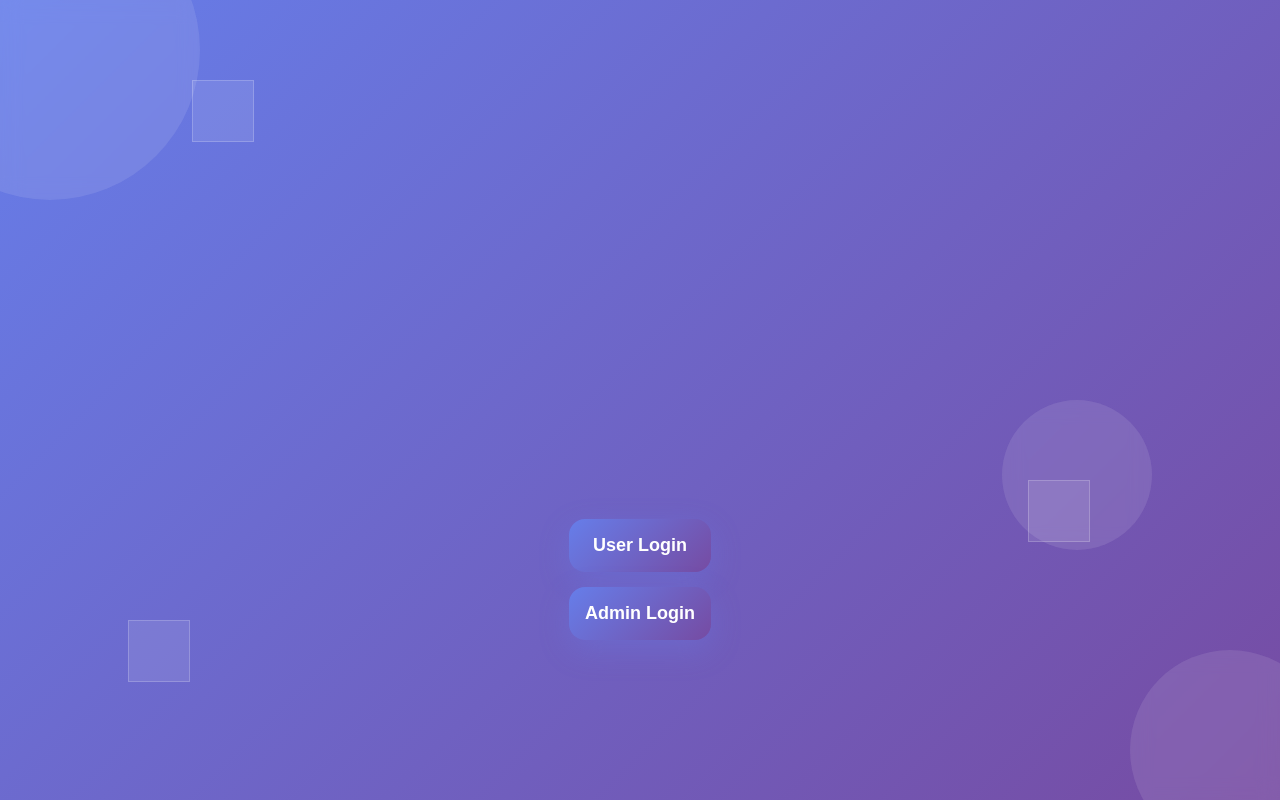
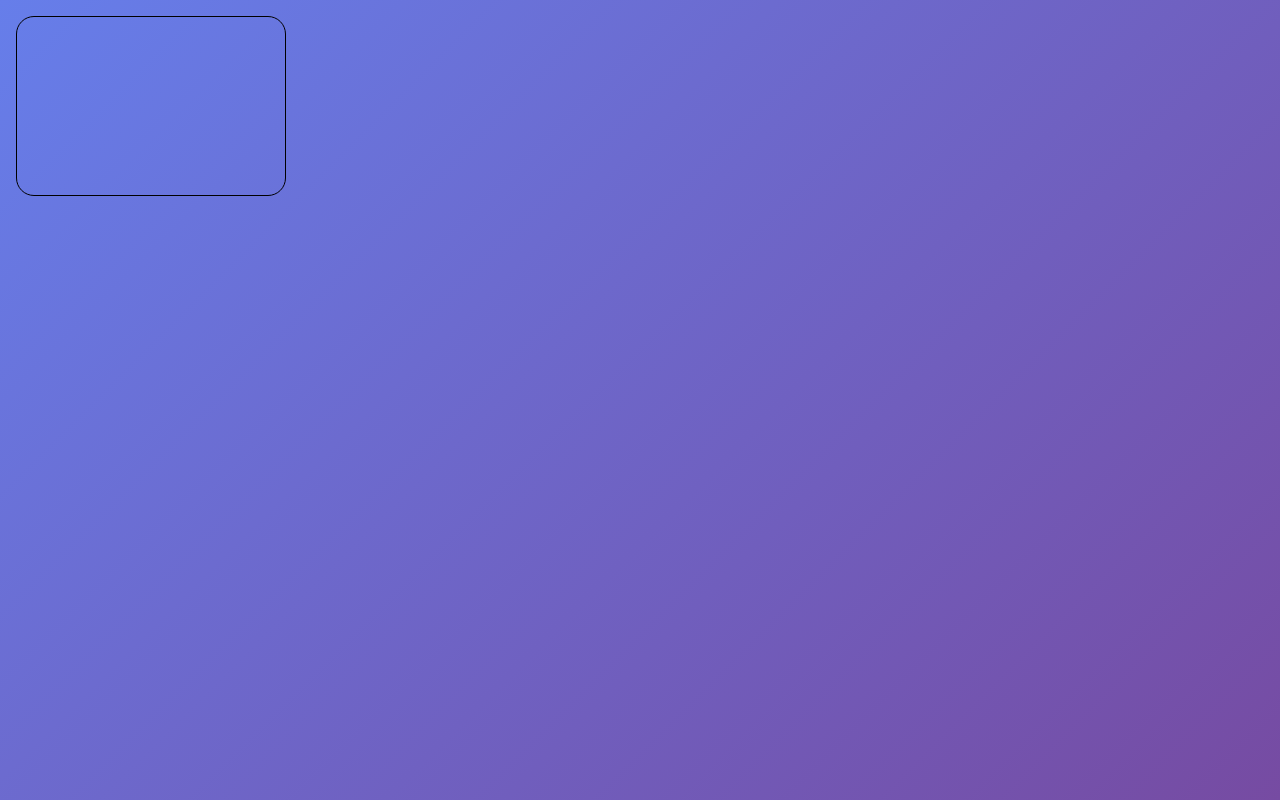
Before and after one commit to deveshdubey18/Gym-Administration-application, a React (Vite) app: page / in a window 1280 px wide. Built offline with nearby package versions, Linux system fonts and the light colour scheme.

Commit message:
removed unnecessary background animations

```diff
--- a/src/AdminLogin.css
+++ b/src/AdminLogin.css
@@ -8,96 +8,7 @@ body {
   font-family: "Segoe UI", Tahoma, Geneva, Verdana, sans-serif;
 }
 
-.login-container {
-  min-height: 100vh;
-  display: flex;
-  align-items: center;
-  justify-content: center;
-  background: linear-gradient(135deg, #667eea 0%, #764ba2 100%);
-  overflow: hidden;
-  position: relative;
-  padding: 20px;
-}
 
-/* Animated background spheres */
-.bg-sphere {
-  position: absolute;
-  border-radius: 50%;
-  background: rgba(255, 255, 255, 0.1);
-  backdrop-filter: blur(10px);
-  animation: float 20s infinite ease-in-out;
-}
-
-.sphere-1 {
-  width: 300px;
-  height: 300px;
-  top: -100px;
-  left: -100px;
-  animation-delay: 0s;
-}
-
-.sphere-2 {
-  width: 200px;
-  height: 200px;
-  bottom: -50px;
-  right: -50px;
-  animation-delay: 7s;
-}
-
-.sphere-3 {
-  width: 150px;
-  height: 150px;
-  top: 50%;
-  right: 10%;
-  animation-delay: 14s;
-}
-
-/* 3D Floating cubes */
-.cube {
-  position: absolute;
-  width: 60px;
-  height: 60px;
-  transform-style: preserve-3d;
-  animation: rotateCube 15s infinite linear;
-}
-
-.cube::before,
-.cube::after {
-  content: "";
-  position: absolute;
-  width: 100%;
-  height: 100%;
-  background: rgba(255, 255, 255, 0.1);
-  border: 1px solid rgba(255, 255, 255, 0.2);
-}
-
-.cube::before {
-  transform: rotateY(0deg) translateZ(30px);
-}
-
-.cube::after {
-  transform: rotateY(90deg) translateZ(30px);
-}
-
-.cube-1 {
-  top: 10%;
-  left: 15%;
-  animation-duration: 20s;
-}
-
-.cube-2 {
-  bottom: 15%;
-  left: 10%;
-  animation-duration: 25s;
-  animation-delay: 5s;
-}
-
-.cube-3 {
-  top: 60%;
-  right: 15%;
-  animation-duration: 18s;
-  animation-delay: 10s;
-}
 
 /* Login Card */
 .login-card {
@@ -374,30 +285,7 @@ body {
   }
 }
 
-@keyframes float {
-  0%,
-  100% {
-    transform: translateY(0) translateX(0);
-  }
-  25% {
-    transform: translateY(-30px) translateX(20px);
-  }
-  50% {
-    transform: translateY(-60px) translateX(0);
-  }
-  75% {
-    transform: translateY(-30px) translateX(-20px);
-  }
-}
 
-@keyframes rotateCube {
-  0% {
-    transform: rotateX(0deg) rotateY(0deg);
-  }
-  100% {
-    transform: rotateX(360deg) rotateY(360deg);
-  }
-}
 
 @keyframes iconPulse {
   0%,
@@ -440,14 +328,7 @@ body {
     height: 35px;
   }
 
-  .bg-sphere {
-    display: none;
-  }
 
-  .cube {
-    width: 40px;
-    height: 40px;
-  }
 }
 
 @media (max-width: 480px) {
@@ -479,9 +360,7 @@ body {
     align-items: flex-start;
   }
 
-  .cube {
-    display: none;
-  }
+
 }
 
 @media (max-width: 360px) {
--- a/src/AdminLogin.jsx
+++ b/src/AdminLogin.jsx
@@ -22,15 +22,6 @@ function AdminLogin() {
   return (
     <>
       <div className="login-container">
-        {/* Animated background elements */}
-        <div className="bg-sphere sphere-1"></div>
-        <div className="bg-sphere sphere-2"></div>
-        <div className="bg-sphere sphere-3"></div>
-
-        {/* Floating cubes */}
-        <div className="cube cube-1"></div>
-        <div className="cube cube-2"></div>
-        <div className="cube cube-3"></div>
 
         <div className="login-card">
           <div className="card-glow"></div>
--- a/src/App.jsx
+++ b/src/App.jsx
@@ -3,6 +3,7 @@ import LoginPage from './LoginPage';
 import { BrowserRouter, Routes, Route } from "react-router-dom";
 import UserLogin from './UserLogin';
 import AdminDashboard from './AdminDashboard';
+import MainPage from './MainPage';
 
 
 function App() {
@@ -13,7 +14,8 @@ function App() {
 
      <BrowserRouter>
       <Routes>
-        <Route path="/" element={<LoginPage />} />
+        <Route path='/' element={<MainPage />} />
+        <Route path="/LoginPage" element={<LoginPage />} />
         <Route path="/AdminLogin" element={<AdminLogin />} />
         <Route path="/UserLogin" element={<UserLogin />} />
         <Route path='/AdminDashboard' element={<AdminDashboard />} />
--- a/src/LoginPage.css
+++ b/src/LoginPage.css
@@ -9,6 +9,8 @@ body {
 }
 
 .login-container {
+  justify-content: center;
+  align-items: end;
   min-height: 100vh;
   display: flex;
   background: linear-gradient(135deg, #667eea 0%, #764ba2 100%);
@@ -17,90 +19,11 @@ body {
   padding: 20px;
 }
 
-/* Animated background spheres */
-.bg-sphere {
-  position: absolute;
-  border-radius: 50%;
-  background: rgba(255, 255, 255, 0.1);
-  backdrop-filter: blur(10px);
-  animation: float 20s infinite ease-in-out;
-}
-
-.sphere-1 {
-  width: 300px;
-  height: 300px;
-  top: -100px;
-  left: -100px;
-  animation-delay: 0s;
-}
-
-.sphere-2 {
-  width: 200px;
-  height: 200px;
-  bottom: -50px;
-  right: -50px;
-  animation-delay: 7s;
-}
-
-.sphere-3 {
-  width: 150px;
-  height: 150px;
-  top: 50%;
-  right: 10%;
-  animation-delay: 14s;
-}
-
-/* 3D Floating cubes */
-.cube {
-  position: absolute;
-  width: 60px;
-  height: 60px;
-  transform-style: preserve-3d;
-  animation: rotateCube 15s infinite linear;
-}
-
-.cube::before,
-.cube::after {
-  content: "";
-  position: absolute;
-  width: 100%;
-  height: 100%;
-  background: rgba(255, 255, 255, 0.1);
-  border: 1px solid rgba(255, 255, 255, 0.2);
-}
-
-.cube::before {
-  transform: rotateY(0deg) translateZ(30px);
-}
-
-.cube::after {
-  transform: rotateY(90deg) translateZ(30px);
-}
-
-.cube-1 {
-  top: 10%;
-  left: 15%;
-  animation-duration: 20s;
-}
-
-.cube-2 {
-  bottom: 15%;
-  left: 10%;
-  animation-duration: 25s;
-  animation-delay: 5s;
-}
-
-.cube-3 {
-  top: 60%;
-  right: 15%;
-  animation-duration: 18s;
-  animation-delay: 10s;
-}
-
 .btns-box {
+  margin-bottom: 40px;
   /* gap: 16px; */
   position: absolute;
-  bottom: 20%;
+  /* bottom: 20%; */
 }
 
 .btn {
@@ -122,6 +45,7 @@ body {
   position: relative;
   overflow: hidden;
   margin-top: 15px;
+
 }
 
 .btn::before {
--- a/src/LoginPage.jsx
+++ b/src/LoginPage.jsx
@@ -6,15 +6,6 @@ function LoginPage() {
   return (
     <>
       <div className="login-container">
-        {/* Animated background elements */}
-        <div className="bg-sphere sphere-1"></div>
-        <div className="bg-sphere sphere-2"></div>
-        <div className="bg-sphere sphere-3"></div>
-
-        {/* Floating cubes */}
-        <div className="cube cube-1"></div>
-        <div className="cube cube-2"></div>
-        <div className="cube cube-3"></div>
 
         <div className="btns-box">
           <button className="btn" onClick={() => navigate("./UserLogin")}>
--- /dev/null
+++ b/src/MainPage.css
@@ -0,0 +1,25 @@
+* {
+  margin: 0;
+  padding: 0;
+  box-sizing: border-box;
+}
+
+body {
+  font-family: "Segoe UI", Tahoma, Geneva, Verdana, sans-serif;
+}
+.main-page {
+  min-height: 100vh;
+  background: linear-gradient(135deg, #667eea 0%, #764ba2 100%);
+  display: flex;
+}
+
+.feature-box {
+  justify-self: center;
+  height: 180px;
+  width: 270px;
+  margin: 16px;
+  border: 1px solid black;
+  border-radius: 18px;
+
+  background: transparent;
+}
--- /dev/null
+++ b/src/MainPage.jsx
@@ -0,0 +1,11 @@
+import "./MainPage.css";
+
+function MainPage() {
+  return (
+    <div className="main-page">
+      <div className="feature-box"></div>
+    </div>
+  );
+}
+
+export default MainPage;
--- a/src/UserLogin.css
+++ b/src/UserLogin.css
@@ -19,85 +19,6 @@ body {
   padding: 20px;
 }
 
-/* Animated background spheres */
-.bg-sphere {
-  position: absolute;
-  border-radius: 50%;
-  background: rgba(255, 255, 255, 0.1);
-  backdrop-filter: blur(10px);
-  animation: float 20s infinite ease-in-out;
-}
-
-.sphere-1 {
-  width: 300px;
-  height: 300px;
-  top: -100px;
-  left: -100px;
-  animation-delay: 0s;
-}
-
-.sphere-2 {
-  width: 200px;
-  height: 200px;
-  bottom: -50px;
-  right: -50px;
-  animation-delay: 7s;
-}
-
-.sphere-3 {
-  width: 150px;
-  height: 150px;
-  top: 50%;
-  right: 10%;
-  animation-delay: 14s;
-}
-
-/* 3D Floating cubes */
-.cube {
-  position: absolute;
-  width: 60px;
-  height: 60px;
-  transform-style: preserve-3d;
-  animation: rotateCube 15s infinite linear;
-}
-
-.cube::before,
-.cube::after {
-  content: '';
-  position: absolute;
-  width: 100%;
-  height: 100%;
-  background: rgba(255, 255, 255, 0.1);
-  border: 1px solid rgba(255, 255, 255, 0.2);
-}
-
-.cube::before {
-  transform: rotateY(0deg) translateZ(30px);
-}
-
-.cube::after {
-  transform: rotateY(90deg) translateZ(30px);
-}
-
-.cube-1 {
-  top: 10%;
-  left: 15%;
-  animation-duration: 20s;
-}
-
-.cube-2 {
-  bottom: 15%;
-  left: 10%;
-  animation-duration: 25s;
-  animation-delay: 5s;
-}
-
-.cube-3 {
-  top: 60%;
-  right: 15%;
-  animation-duration: 18s;
-  animation-delay: 10s;
-}
 
 /* Login Card */
 .login-card {
@@ -367,30 +288,6 @@ body {
   }
 }
 
-@keyframes float {
-  0%, 100% {
-    transform: translateY(0) translateX(0);
-  }
-  25% {
-    transform: translateY(-30px) translateX(20px);
-  }
-  50% {
-    transform: translateY(-60px) translateX(0);
-  }
-  75% {
-    transform: translateY(-30px) translateX(-20px);
-  }
-}
-
-@keyframes rotateCube {
-  0% {
-    transform: rotateX(0deg) rotateY(0deg);
-  }
-  100% {
-    transform: rotateX(360deg) rotateY(360deg);
-  }
-}
-
 @keyframes iconPulse {
   0%, 100% {
     transform: scale(1);
@@ -430,14 +327,7 @@ body {
     height: 35px;
   }
 
-  .bg-sphere {
-    display: none;
-  }
 
-  .cube {
-    width: 40px;
-    height: 40px;
-  }
 }
 
 @media (max-width: 480px) {
@@ -468,10 +358,6 @@ body {
     gap: 12px;
     align-items: flex-start;
   }
-
-  .cube {
-    display: none;
-  }
 }
 
 @media (max-width: 360px) {
--- a/src/UserLogin.jsx
+++ b/src/UserLogin.jsx
@@ -22,15 +22,6 @@ const UserLogin = () => {
 
   return (
     <div className="user-login-container">
-      {/* Animated background elements */}
-      <div className="bg-sphere sphere-1"></div>
-      <div className="bg-sphere sphere-2"></div>
-      <div className="bg-sphere sphere-3"></div>
-
-      {/* Floating cubes */}
-      <div className="cube cube-1"></div>
-      <div className="cube cube-2"></div>
-      <div className="cube cube-3"></div>
 
       <div className="login-card">
         <div className="card-glow"></div>
```
